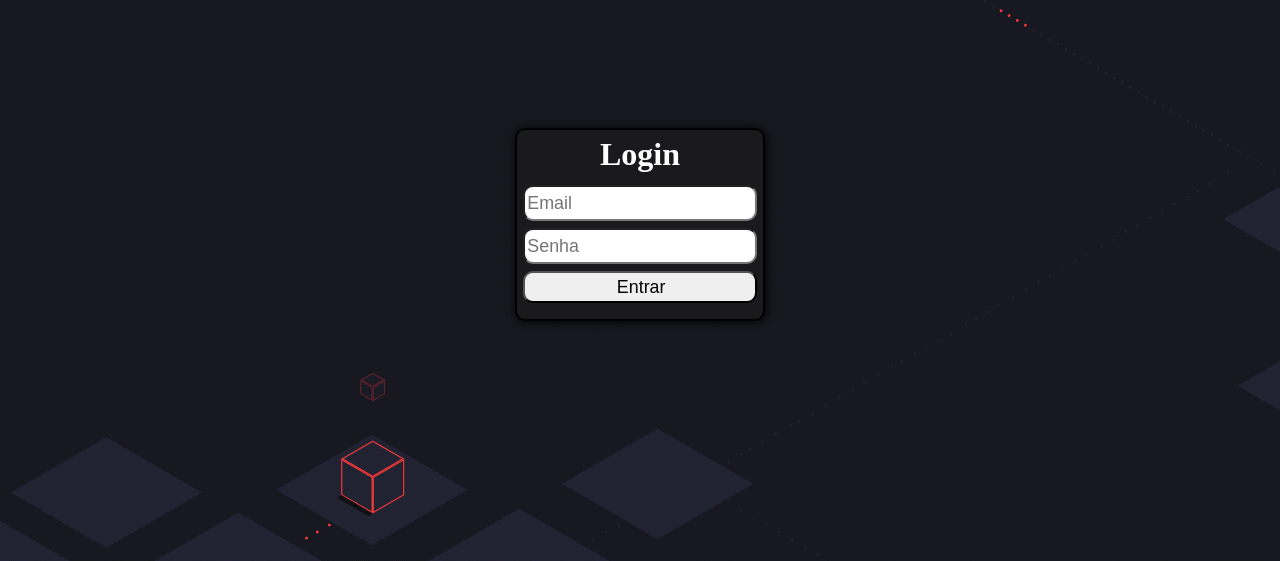
After one commit to TCC-SENAI-TEO/TCC, a PHP site: page /html/login.html in a window 1280 px wide. The commit adds this page. Shown: the top 561 px of the page. Run offline with PHP 8.4, Linux system fonts and the light colour scheme.

Commit message:
Criação do login
Criação do login.

```diff
--- a/css/registro.css
+++ b/css/registro.css
@@ -55,3 +55,9 @@ form > input {
     border-radius: 10px;
     transition: 0.5s;
 }
+
+#main {
+    margin: 10% auto;
+    min-height: 22svh;
+    max-height: fit-content;
+}
--- /dev/null
+++ b/html/login.html
@@ -0,0 +1,24 @@
+<!DOCTYPE html>
+<html lang="pt-br">
+<head>
+    <meta charset="UTF-8">
+    <meta name="viewport" content="width=device-width, initial-scale=1.0">
+    <title>Registro</title>
+    <link rel="stylesheet" href="/css/registro.css">
+    <link rel="shortcut icon" href="/img/favicon.ico" type="image/x-icon">
+</head>
+<body>
+
+    <main id="main">
+        <div class="title">
+            <h1>Login</h1>
+        </div>
+        <form action="/php/registrar_funcionario.php" method="post">
+            <input type="email" placeholder="Email">
+            <input type="password" name="login_password" placeholder="Senha">
+            <input type="submit" value="Entrar">
+        </form>
+    </main>
+
+</body>
+</html>
```
